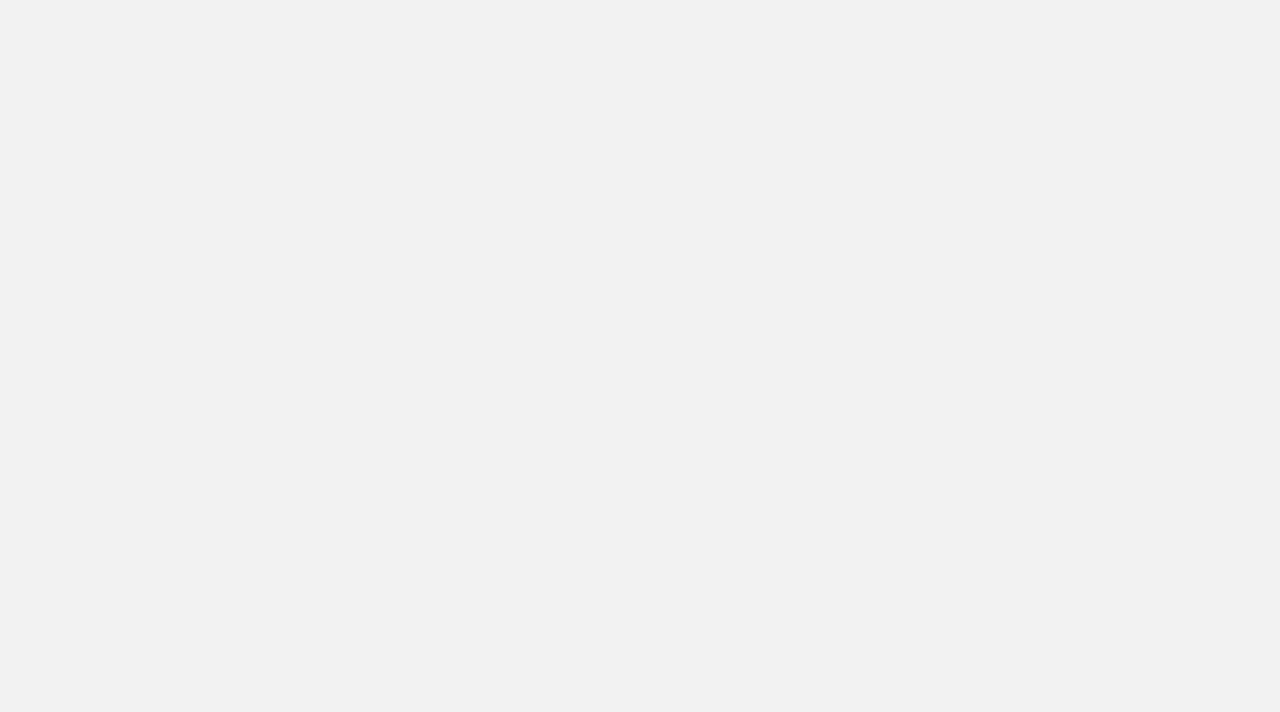
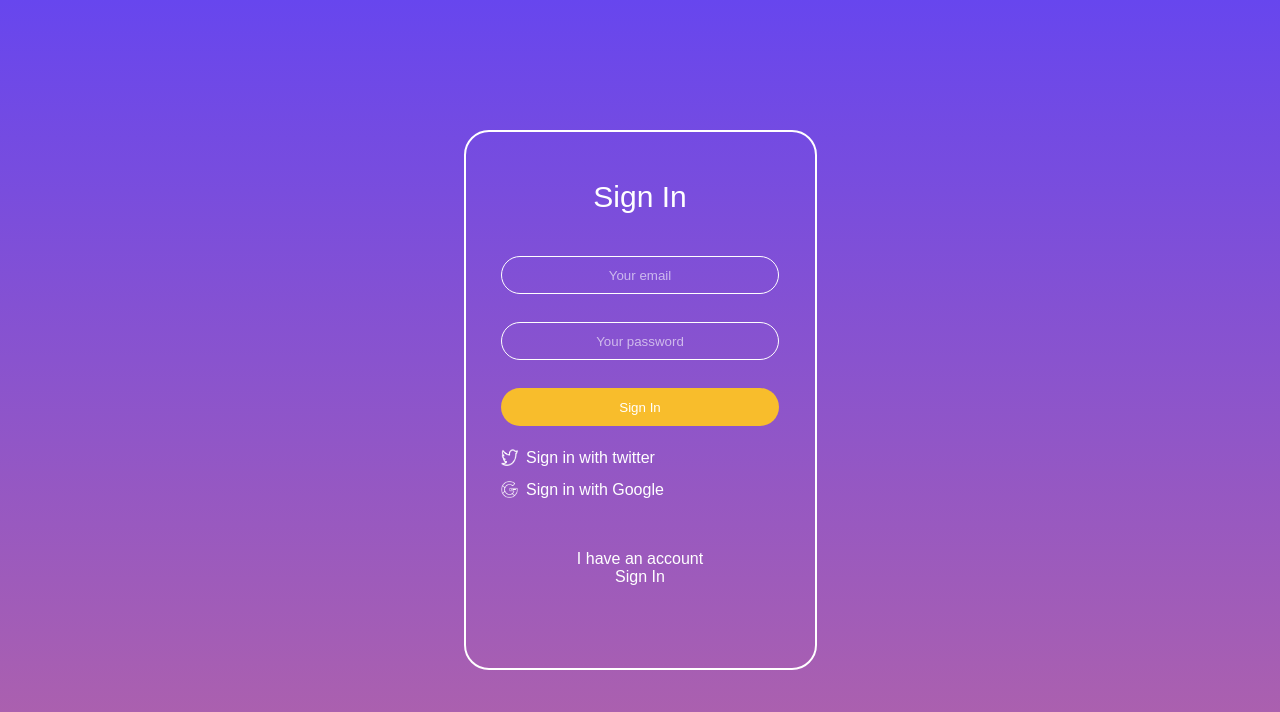
Before and after one commit to iwannabefit/frontend, a React app: page /signIn in a window 1280 px wide. Shown: the top 712 px of the page. Built offline with nearby package versions, Linux system fonts and the light colour scheme; a web font is replaced by a local one.

Commit message:
it was created on the sign In container, the route and styles

```diff
--- /dev/null
+++ b/src/containers/SignIn.jsx
@@ -0,0 +1,60 @@
+import React from 'react';
+import '../styles/containers/SignIn.scss'
+import googleIcon from '../assets/static/googleIcon.png'
+import twitterIcon from '../assets/static/twitterIcon.png'
+
+const SignIn = () => {
+    return(
+        <main className="main-signIn">
+            <div className="signIn">
+                <p className="signIn--title">
+                    Sign In
+                </p>
+                <form className="signIn__formContainer">
+                <input
+                        type="text"
+                        className="signIn__formContainer--inputs"
+                        name="email"
+                        placeholder="Your email"
+                        autoComplete="off"
+                    />
+                    <input
+                        type="password"
+                        className="signIn__formContainer--inputs"
+                        name="password"
+                        placeholder="Your password"
+                    />
+                     <button type="submit" className="signIn__formContainer--btn">
+                        Sign In
+                    </button>
+                    <div className="signIn__formContainer__SM">
+                        <a href="#" className="signIn__formContainer__SM__twitter">
+                            <figure className="signIn__formContainer__SM__twitter--icon">
+                                <img src={twitterIcon} alt=""/>
+                            </figure>
+                            <p>Sign in with twitter </p>
+                        </a>
+                        <a href="#" className="signIn__formContainer__SM__google">
+                            <figure className="signIn__formContainer__SM__google--icon">
+                                <img src={googleIcon} alt=""/>
+                            </figure>
+                            <p>Sign in with Google </p>
+                        </a>
+
+                    </div>
+                </form>
+                <div className="signIn__Login">
+                    <p className="signIn__Login--p">
+                        I have an account
+                    </p>
+                    <a href="#" className="signIn__Login--a">
+                        Sign In
+                    </a>
+                </div>
+            </div>
+        </main>
+
+    )
+}
+
+export default SignIn
--- a/src/routes/App.jsx
+++ b/src/routes/App.jsx
@@ -9,6 +9,7 @@ import Home from '../containers/Home';
 import Usser from '../containers/Usser';
 import Course from '../containers/Course';
 import Login from '../containers/Login';
+import SignIn from '../containers/SignIn';
 
 const App = () => (
   <Layout>
@@ -17,6 +18,7 @@ const App = () => (
       <Usser path="/usser" />
       <Course path="/course" />
       <Login path="/login" />
+      <SignIn path="/signIn"/>
     </Router>
   </Layout>
 );
--- /dev/null
+++ b/src/styles/containers/SignIn.scss
@@ -0,0 +1,126 @@
+@import "../Vars.scss";
+
+.main-signIn {
+    width: 100vw;
+    height: 100vh;
+    background-image: linear-gradient(to bottom, $color-primary, $color-Secondary);
+    display: flex;
+    justify-content: center;
+    align-items: center;
+  }
+
+  .signIn{
+    border: 2px solid $white;
+    border-radius: 25px;
+    display: flex;
+    flex-direction: column;
+    align-items: center;
+    height: 540px;
+    width: 353px;
+  }
+  .signIn--title{
+    text-align: center;
+    font-size: 30px;
+    color: $white;
+    margin-top: 48px;
+    margin-bottom: 42px;
+    font-family: $theme-font;
+  }
+.signIn__formContainer{
+    display: flex;
+    flex-direction: column;
+    width: 278px;
+}
+.signIn__formContainer--inputs{
+    width: 278px;
+    height: 38px;
+    border: 1.5px solid $white;
+    border-radius: 20px;
+    padding: 0;
+    text-align: center;
+    background-color: transparent;
+    color: white;
+    margin-bottom: 28px;
+}
+.signIn__formContainer--inputs::placeholder{
+    color: $White-60;
+}
+.signIn__formContainer--inputs:hover{
+    cursor: pointer;
+    border: 1px solid $color-Third;
+}
+.signIn__formContainer--inputs:focus{
+    border: 1px solid $color-Third;
+    outline: none;
+}
+.signIn__formContainer--btn{
+    width: 278px;
+    height: 38px;
+    border: none;
+    border-radius: 20px;
+    background-color: $color-Third ;
+    color: $white;
+}
+.signIn__formContainer--btn:hover{
+    cursor: pointer;
+    border: 1px solid $white;
+}
+.signIn__formContainer__SM {
+    margin-top: 23px;
+
+}
+.signIn__formContainer__SM__twitter{
+    display: flex;
+    margin-bottom: 14px;
+    text-decoration: none;
+    font-family: $theme-font;   display: flex;
+    margin-bottom: 14px;
+    text-decoration: none;
+    font-family: $theme-font;
+
+}
+.signIn__formContainer__SM__twitter p{
+    margin-left: 8px;
+    color: $white;
+}
+.signIn__formContainer__SM__twitter--icon{
+    width: 17px;
+    height: 17px;
+
+}
+.signIn__formContainer__SM__twitter--icon img{
+    width: 17px;
+    height: 17px;
+}
+.signIn__formContainer__SM__google{
+    display: flex;
+    text-decoration: none;
+    font-family: $theme-font;
+}
+
+.signIn__formContainer__SM__google p{
+        margin-left: 8px;
+         color: $white;
+}
+
+.signIn__formContainer__SM__google--icon{
+    width: 17px;
+    height: 17px;
+}
+.signIn__formContainer__SM__google--icon img{
+    width: 17px;
+    height: 17px;
+}
+.signIn__Login{
+    margin-top: 51px;
+    display: flex;
+    flex-direction: column;
+    justify-content: center;
+    align-items: center;
+    font-family: $theme-font;
+    color: $white;
+}
+.signIn__Login--a{
+    text-decoration: none;
+    color: $white;
+}
```
